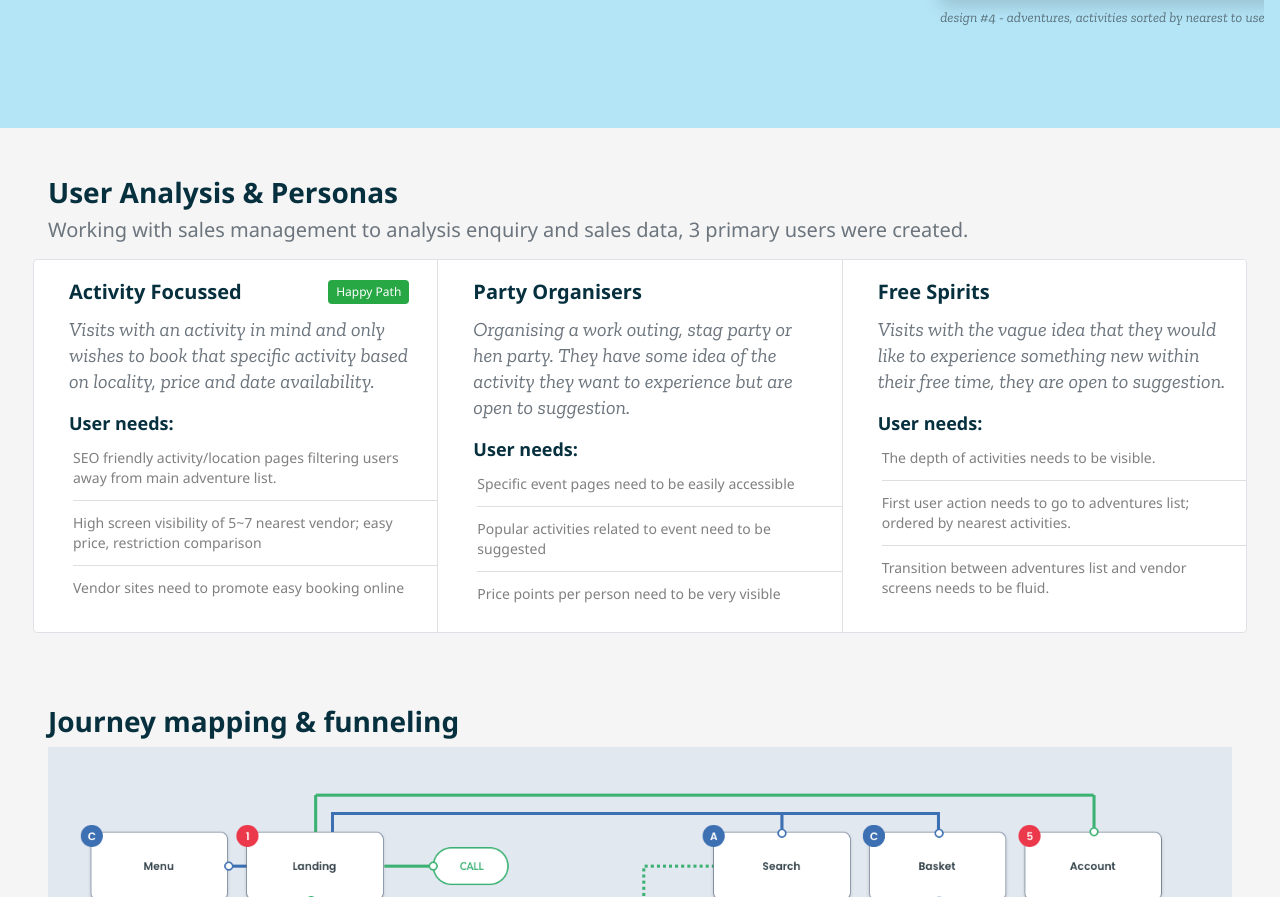
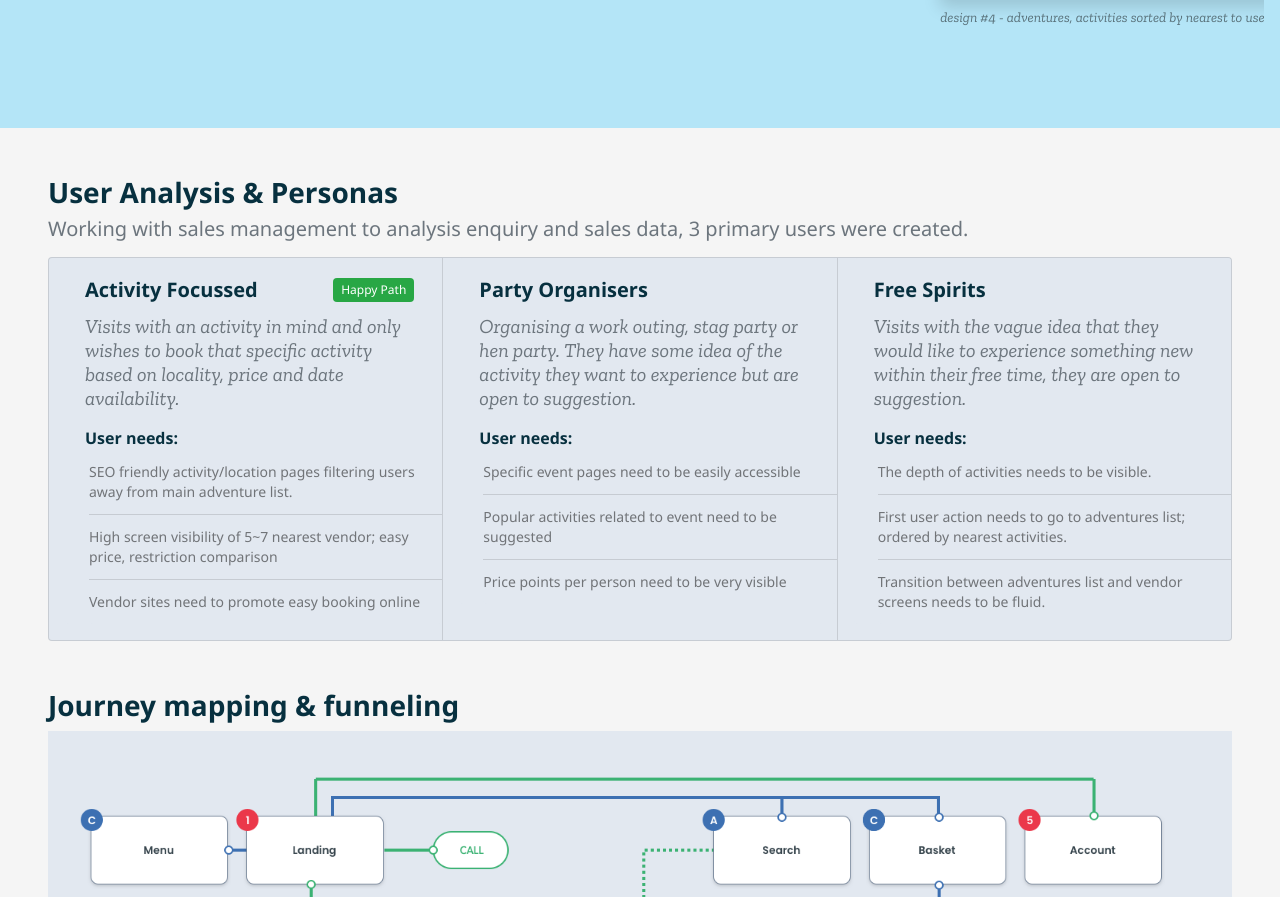
Before and after one commit to hotbertaa/hotbertaa.github.io, a PHP site: page /story-every_adventure.html in a window 1280 px wide. Shown: the part 2141-3038 px from the top of the page. Run offline with PHP 8.4, Linux system fonts and the light colour scheme; some web fonts are replaced.

Commit message:
personas

```diff
--- a/css/portfolio/2021/stylesheet.css
+++ b/css/portfolio/2021/stylesheet.css
@@ -10,8 +10,8 @@ font-family: 'Zilla Slab';
 }
 p,
 li{
-line-height: 26px;
-font-size: 18px;
+line-height: 24px;
+font-size: 16px;
 }
 dd,
 small{
@@ -121,7 +121,6 @@ display: none;
 /*////////////////////////////// on show //////////////////////////////*/
 #personas .col-md,
 #on-show .col{
-border-color: rgba(0, 0, 0, 0.12)!important;
 border-width: 1px 0 0 0!important;
 border-style: solid!important;
 }
--- a/css/portfolio/2021/theme.css
+++ b/css/portfolio/2021/theme.css
@@ -14,7 +14,17 @@ color: #FFF;
 }
 #skills li{
 color: #07303f!important;
-/*background-color: #e2f5fc;*/
+}
+#personas .row,
+#personas .col-md,
+#on-show .col{
+border-color: rgba(0, 0, 0, 0.12)!important;
+}
+#personas .row,
+#personas .row .card,
+#personas .row .card li{
+/*background-color: #e2f5fc!important;*/
+background-color: #E2E8F0!important;
 }
 header{
 background-color: #FFF;
@@ -41,7 +51,6 @@ background-color: rgba(0, 0, 0, 0.2);
 background-color: #D5D5D5;
 }
 #gallery{
-
     background: -moz-linear-gradient(left, #774dab 0%, #07303f 100%);
     background: -webkit-gradient(linear, left top, right top, color-stop(0%, #774dab), color-stop(100%, #07303f));
     background: -webkit-linear-gradient(left, #774dab 0%, #07303f 100%);
--- a/story-every_adventure.html
+++ b/story-every_adventure.html
@@ -180,12 +180,12 @@
 
 
     <!-- USER PERSONA -->
-    <section id="personas" class="container-fluid pt-1 py-4 px-md-5 pt-md-5">
+    <section id="personas" class="container-fluid pt-3 px-3 px-md-5 pt-md-5">
     <p class="h3 mb-2"><b>User Analysis & Personas</b></p>
     <p class="lead text-muted">Working with sales management to analysis enquiry and sales data, 3 primary users were created.</p>
-    <div class="row border bg-white rounded px-0 mb-0">
+    <div class="row border bg-white rounded px-0 mb-0 mx-1 mx-md-0">
 
-    <div class="col-md pr-0 pb-0 pb-md-3">
+    <div class="col-md pl-0 pl-md-3 pr-0 pb-1 pb-md-3">
       <div class="card border-0">
         <div class="card-body pb-0">
           <h5 class="card-title"><b>Activity Focussed</b><span class="tag px-2 py-1 d-inline-block rounded mr-2 bg-success text-white float-right">Happy Path</span></h5>
@@ -200,7 +200,7 @@
       </div>
     </div>
 
-    <div class="col-md pr-0 pb-0 pb-md-3">
+    <div class="col-md pl-0 pl-md-3 pr-0 pb-1 pb-md-3">
       <div class="card border-0">
         <div class="card-body pb-0">
           <h5 class="card-title"><b>Party Organisers</b></h5>
@@ -215,7 +215,7 @@
       </div>
     </div>
 
-    <div class="col-md pr-0 pb-0 pb-md-3">
+    <div class="col-md pl-0 pl-md-3 pr-0 pb-1 pb-md-3">
       <div class="card border-0">
         <div class="card-body pb-0">
           <h5 class="card-title"><b>Free Spirits</b></h5>
```
